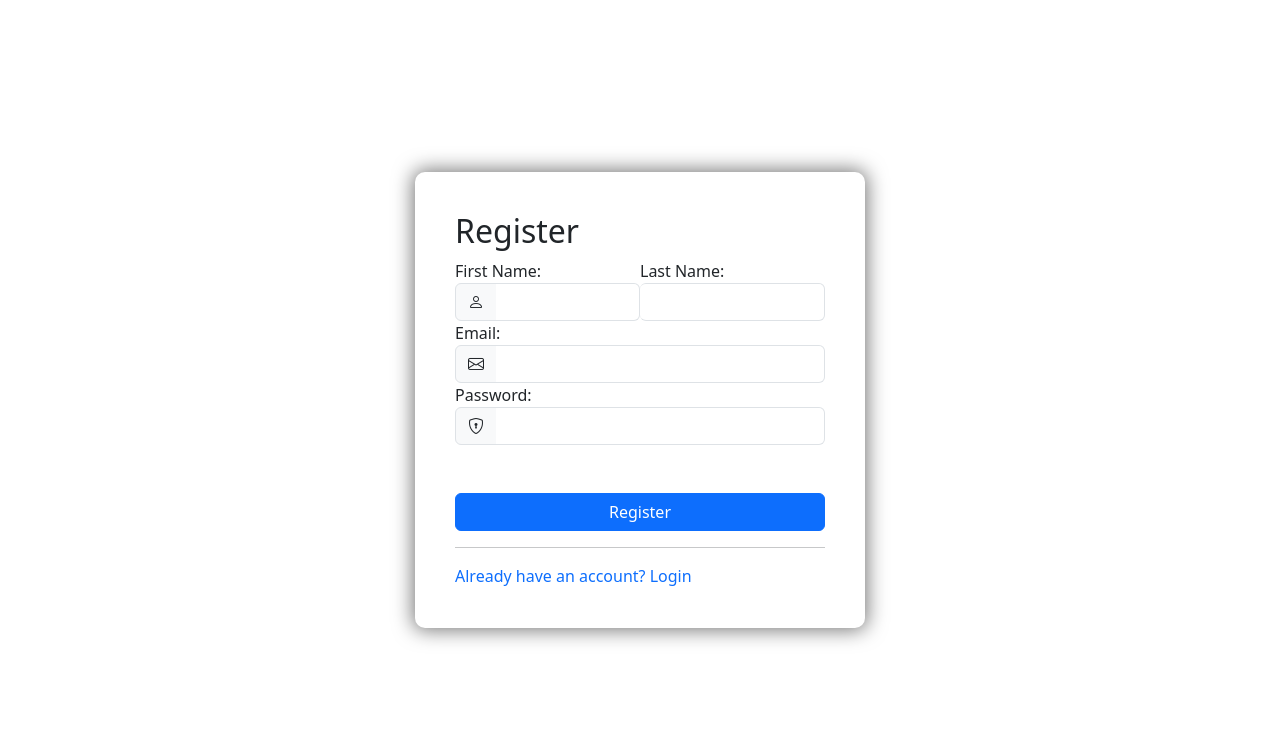
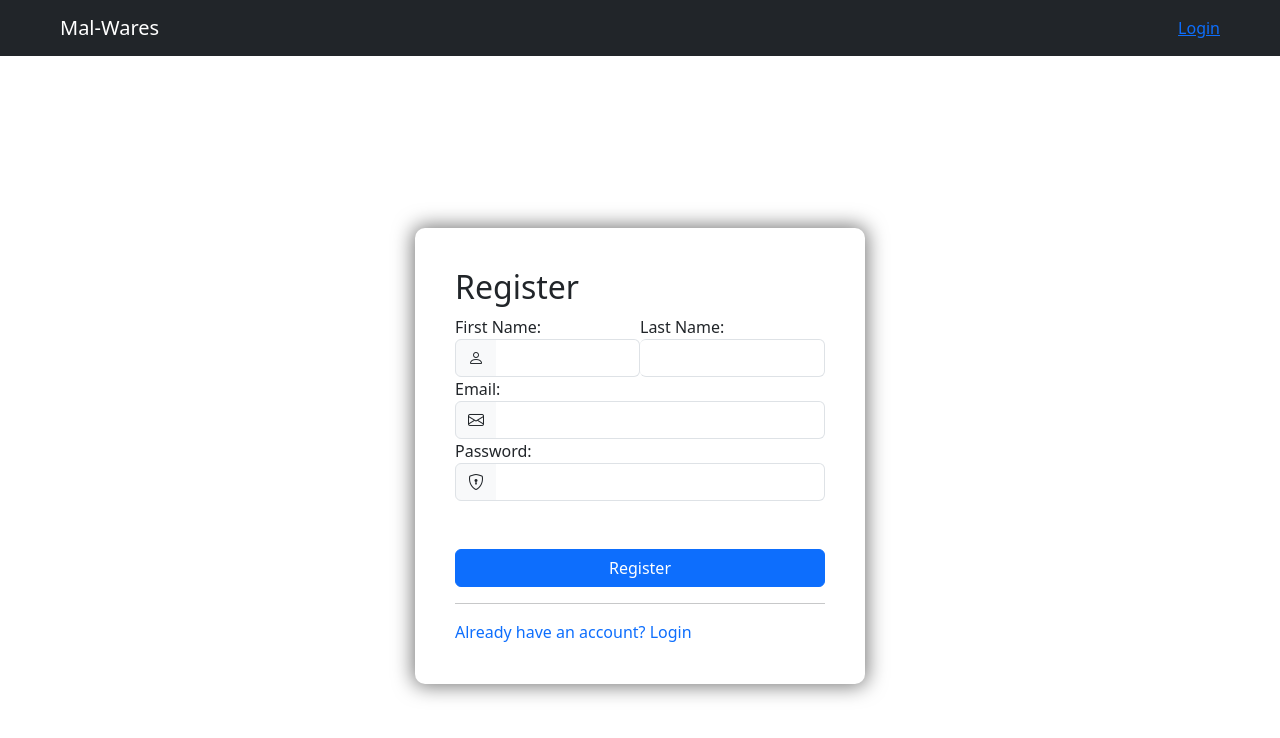
Before and after one commit to RatRyan/Mal-Wares, a Vue app in the folder client/: page /register in a window 1280 px wide. Shown: the top 738 px of the page. Built offline with nearby package versions, Linux system fonts and the light colour scheme.

Commit message:
updated pages

```diff
--- a/client/src/components/Navbar.vue
+++ b/client/src/components/Navbar.vue
@@ -1,5 +1,5 @@
 <template>
-  <nav class="navbar sticky-top bg-body-tertiary px-5">
+  <nav class="navbar sticky-top bg-dark px-5">
     <div class="container-fluid">
       <RouterLink class="navbar-brand" to="/">Mal-Wares</RouterLink>
       <RouterLink tag="button" to="/login">
@@ -12,3 +12,9 @@
 <script setup>
 import { RouterLink } from "vue-router";
 </script>
+
+<style scoped>
+.navbar-brand {
+  color: white;
+}
+</style>
--- a/client/src/views/LoginView.vue
+++ b/client/src/views/LoginView.vue
@@ -1,4 +1,5 @@
 <template>
+  <Navbar></Navbar>
   <div class="d-flex flex-column justify-content-center min-vh-100">
     <div class="login-form container bg-white">
       <form class="d-flex flex-column">
@@ -31,6 +32,7 @@
 
 <script setup>
 import { RouterLink } from "vue-router";
+import Navbar from "../components/Navbar.vue";
 </script>
 
 <style scoped>
--- a/client/src/views/RegisterView.vue
+++ b/client/src/views/RegisterView.vue
@@ -1,4 +1,5 @@
 <template>
+  <Navbar></Navbar>
   <div class="d-flex flex-column justify-content-center min-vh-100">
     <div class="login-form container bg-white">
       <form class="d-flex flex-column">
@@ -57,6 +58,7 @@
 
 <script setup>
 import { RouterLink } from "vue-router";
+import Navbar from "../components/Navbar.vue";
 </script>
 
 <style scoped>
```
